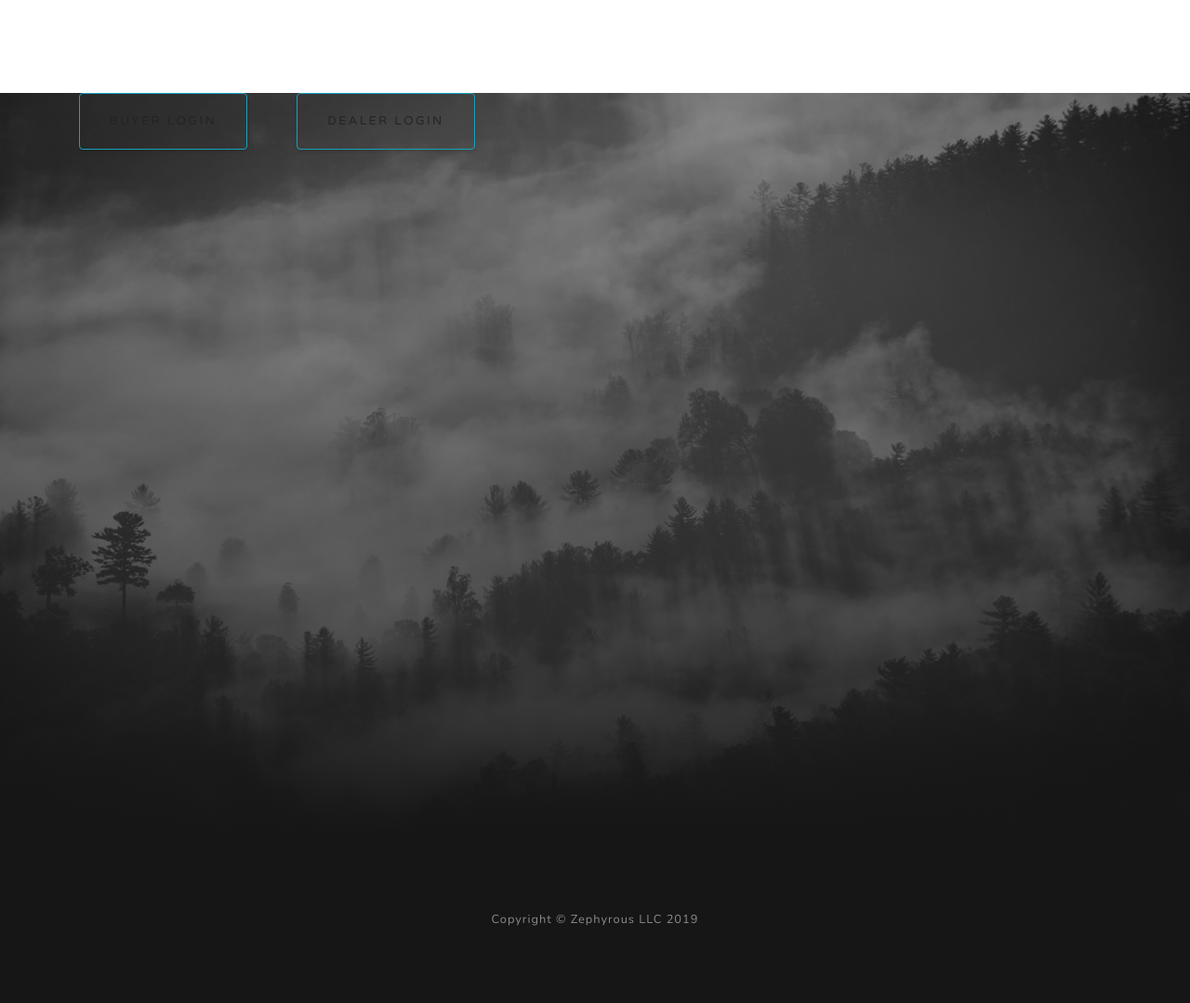
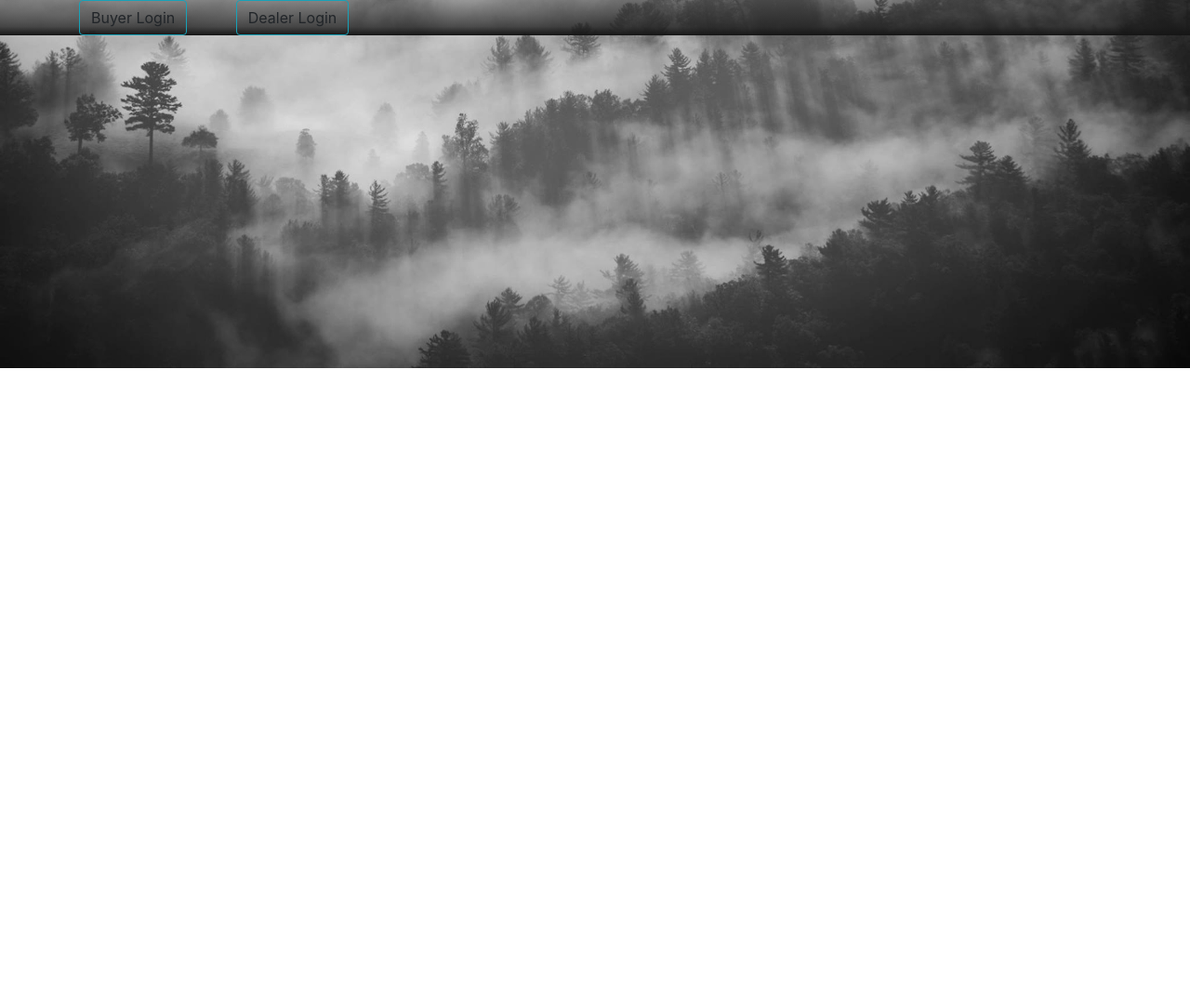
Before and after one commit to longn5/car-weasel, a Django app: page /login in a window 1280 px wide. Shown: the whole page at 93% size. After the commit the page ends 396 px from the top, so only its background shows below. Run offline with Django 3.2, Linux system fonts and the light colour scheme; some libraries are stand-ins or nearby versions.

Commit message:
CSS fixes

```diff
--- a/product_page/templates/login_choice.html
+++ b/product_page/templates/login_choice.html
@@ -1,44 +1,14 @@
-{% extends 'greyscale-singlepage.html' %}
+{% extends 'login.html' %}
 {% load static %}
 {% block include_asssets %}
 <script src="{% static 'base/js/gs_custom.js' %}"></script>
 {% endblock%}
 
-<!-- {% block header_nav %}
-<nav class="navbar navbar-expand-lg navbar-light fixed-top" id="mainNav">
-  <div class="container">
-    <a class="navbar-brand js-scroll-trigger" href="#page-top">CarDog / CarWeasel?</a>
-    <button class="navbar-toggler navbar-toggler-right" type="button" data-toggle="collapse" data-target="#navbarResponsive" aria-controls="navbarResponsive" aria-expanded="false" aria-label="Toggle navigation">
-      Menu
-      <i class="fas fa-bars"></i>
-    </button>
-    <div class="collapse navbar-collapse" id="navbarResponsive">
-      <ul class="navbar-nav ml-auto">
-          <li class="nav-item">
-              <a class="nav-link js-scroll-trigger" href="#">Login</a>
-          </li>
-        <li class="nav-item">
-          <a class="nav-link js-scroll-trigger" href="#about">About</a>
-        </li>
-        <li class="nav-item">
-          <a class="nav-link js-scroll-trigger" href="#projects">Sign-Up</a>
-        </li>
-        <li class="nav-item">
-          <a class="nav-link js-scroll-trigger" href="#signup">Contact</a>
-        </li>
-      </ul>
-    </div>
-  </div>
-</nav>
-{% endblock %} -->
-
 {% block page_content %}
-<div id="login_section" class="masthead">
-    <div class="container">
+<div id="login_section" class="container">
       <div id="login_options">
         <button id="buyer_login_button" class="btn bg-transparent btn-md border border-info mr-5">Buyer Login</button>
         <button id="seller_login_button" class="btn bg-transparent btn-md border border-info">Dealer Login</button>
       </div>
-    </div>
 </div>
 {% endblock %}
--- a/static/base/css/signin.css
+++ b/static/base/css/signin.css
@@ -1,6 +1,6 @@
 html,
 body {
-  height: 100%;
+  /* height: 100%; */
 }
 
 body {
@@ -18,7 +18,7 @@ body {
 }
 
 .form-signin {
-  width: 100%;
+  /* width: 100%; */
   max-width: 330px;
   padding: 15px;
   margin: 0 auto;
```
